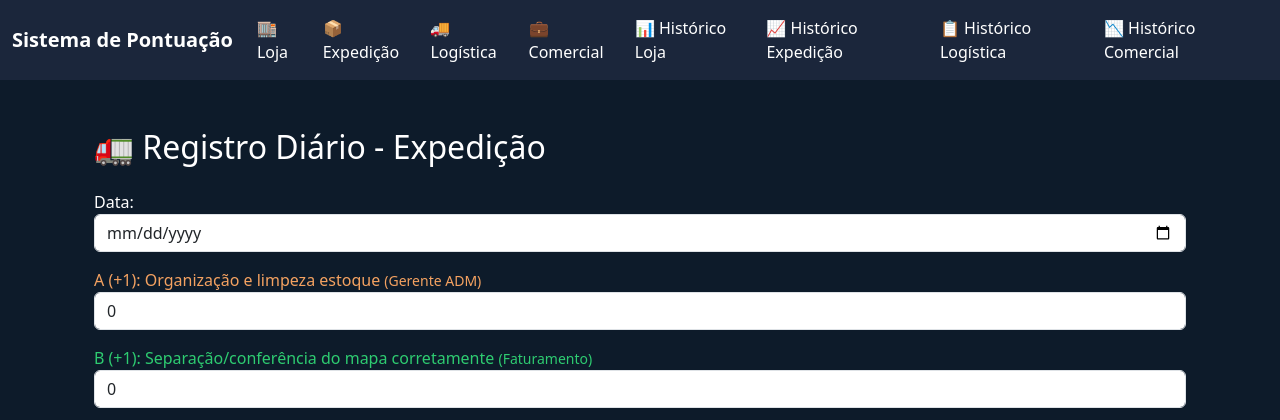
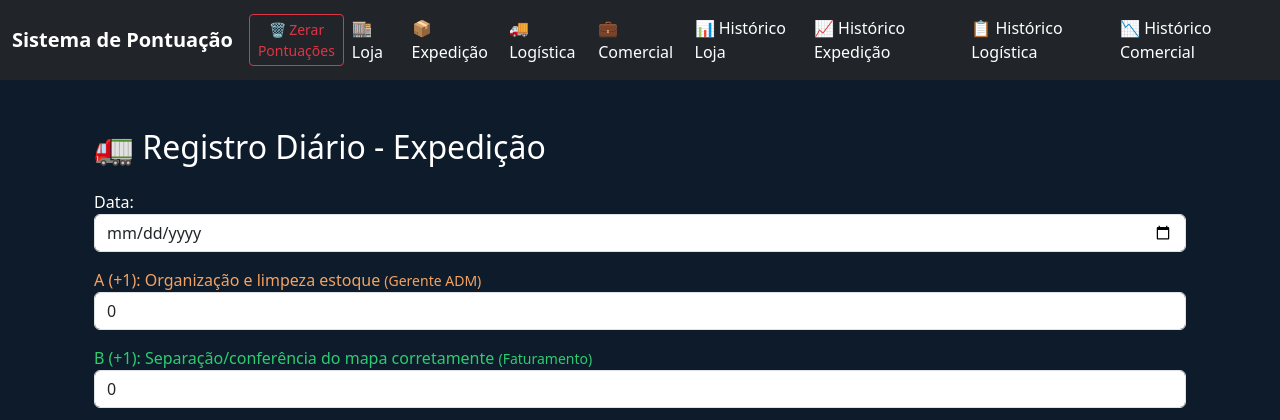
Before and after one commit to Luangscruznfe/pontuacao-confie, a Flask app: page /expedicao in a window 1280 px wide. Shown: the top 420 px of the page. Run offline with Flask 3, Linux system fonts and the light colour scheme.

Commit message:
botão zerar

```diff
--- a/app.py
+++ b/app.py
@@ -450,6 +450,21 @@ def historico_comercial():
                            total_geral=total_geral,
                            media=media)
 
+@app.route('/zerar_tudo', methods=['POST'])
+def zerar_tudo():
+    senha = request.form.get('senha')
+    if senha == "confie123":  # ajuste para sua senha desejada
+        conn = sqlite3.connect('pontos.db')
+        c = conn.cursor()
+        for tabela in ['loja', 'expedicao', 'logistica', 'comercial']:
+            c.execute(f"DELETE FROM {tabela}")
+        conn.commit()
+        conn.close()
+        flash("✅ Todas as pontuações foram zeradas com sucesso!", "success")
+    else:
+        flash("❌ Senha incorreta. Ação cancelada.", "danger")
+    return redirect('/')
+
 
 if __name__ == '__main__':
     init_db()
--- a/templates/base.html
+++ b/templates/base.html
@@ -32,9 +32,17 @@
 <body>
 
   <!-- Navbar -->
-  <nav class="navbar navbar-expand-lg">
+<nav class="navbar navbar-expand-lg bg-dark">
   <div class="container-fluid">
-      <a class="navbar-brand fw-bold text-white" href="/">Sistema de Pontuação</a>
+    <div class="d-flex align-items-center">
+      <a class="navbar-brand fw-bold text-white me-3" href="/">Sistema de Pontuação</a>
+
+      <!-- Botão de zerar -->
+      <button class="btn btn-sm btn-outline-danger" data-bs-toggle="modal" data-bs-target="#modalZerar">
+        🗑️ Zerar Pontuações
+      </button>
+    </div>
+
     <div class="collapse navbar-collapse">
       <ul class="navbar-nav ms-auto">
         <li class="nav-item"><a class="nav-link" href="/loja">🏬 Loja</a></li>
@@ -50,6 +58,7 @@
   </div>
 </nav>
 
+
   <div class="container mt-4">
 {% with messages = get_flashed_messages(with_categories=true) %}
   {% if messages %}
@@ -63,6 +72,27 @@
 {% endwith %}
     {% block content %}{% endblock %}
   </div>
+<!-- Modal de Confirmação -->
+<div class="modal fade" id="modalZerar" tabindex="-1" aria-labelledby="modalLabel" aria-hidden="true">
+  <div class="modal-dialog">
+    <form method="POST" action="/zerar_tudo">
+      <div class="modal-content">
+        <div class="modal-header">
+          <h5 class="modal-title">Confirmar Zerar Pontuações</h5>
+          <button type="button" class="btn-close" data-bs-dismiss="modal" aria-label="Fechar"></button>
+        </div>
+        <div class="modal-body">
+          <p>Digite a senha para confirmar a exclusão de todas as pontuações:</p>
+          <input type="password" class="form-control" name="senha" required>
+        </div>
+        <div class="modal-footer">
+          <button type="submit" class="btn btn-danger">Zerar</button>
+          <button type="button" class="btn btn-secondary" data-bs-dismiss="modal">Cancelar</button>
+        </div>
+      </div>
+    </form>
+  </div>
+</div>
 
 </body>
 </html>
```
Lines whose indentation alone changed are shown as unchanged.
